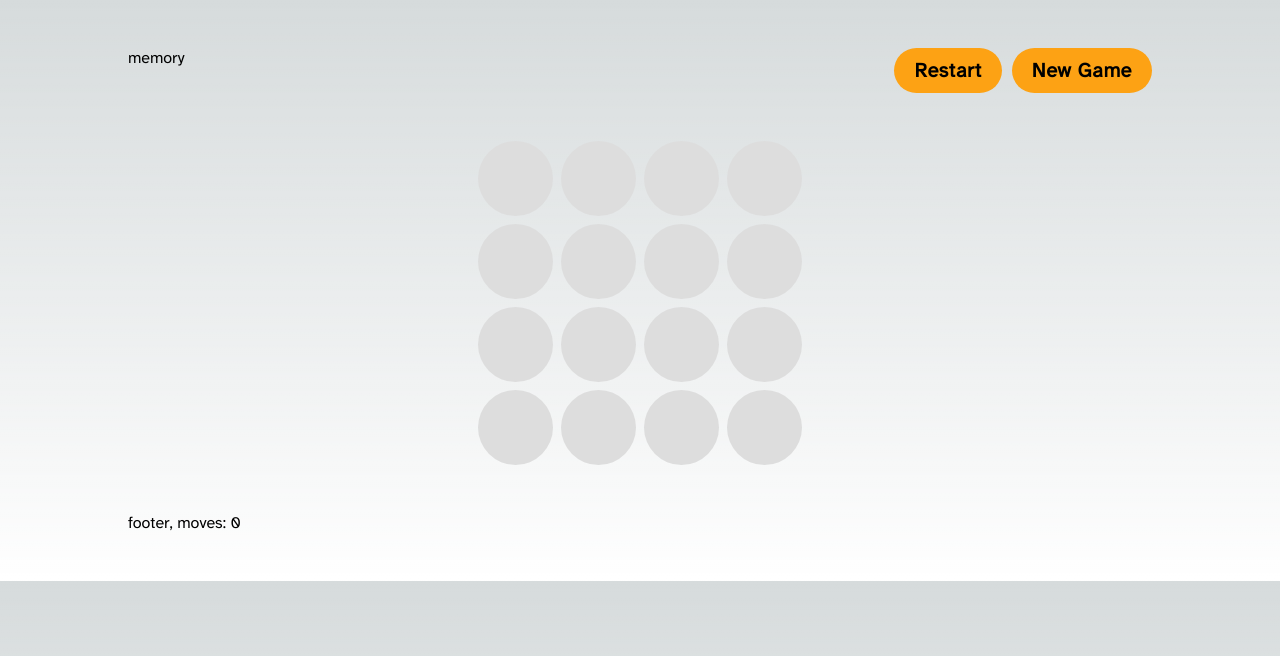
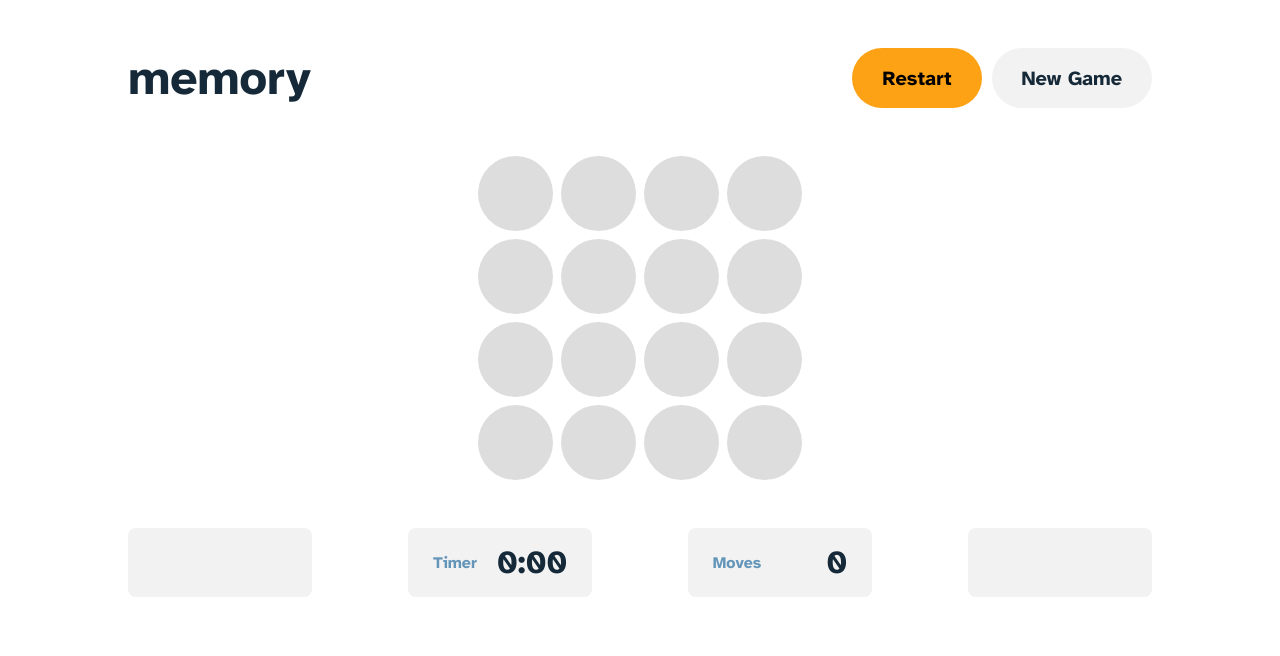
Before and after one commit to yijiuntay/memory-game, a Next.js app: page / in a window 1280 px wide. Shown: the top 656 px of the page. Built offline with nearby package versions, Linux system fonts and the light colour scheme.

Commit message:
added footer and some styles

```diff
--- a/pages/_app.js
+++ b/pages/_app.js
@@ -2,7 +2,7 @@ import { Atkinson_Hyperlegible } from "@next/font/google";
 import "@/styles/globals.css";
 
 const atkinsonHyperlegible = Atkinson_Hyperlegible({
-  weight: "400",
+  weight: "700",
   subsets: ["latin"],
 });
 
--- a/pages/index.js
+++ b/pages/index.js
@@ -72,6 +72,22 @@ export default function Home() {
     }
   };
 
+  const Footer = () => (
+    <div className={styles.footer}>
+      <div className={styles.footerItem}></div>
+
+      <div className={styles.footerItem}>
+        <span className={styles.textSecondary}>Timer</span>
+        <span className={styles.textLevel2}>0:00</span>
+      </div>
+      <div className={styles.footerItem}>
+        <span className={styles.textSecondary}>Moves</span>
+        <span className={styles.textLevel2}>{Math.floor(flips / 2)}</span>
+      </div>
+      <div className={styles.footerItem}></div>
+    </div>
+  );
+
   useEffect(() => {
     if (matchedItems.length === 16) {
       setGameOver(true);
@@ -92,22 +108,24 @@ export default function Home() {
       </Head>
       <main className={styles.main}>
         <nav className={styles.nav}>
-          <span>memory</span>
+          <span className={styles.textLevel1}>memory</span>
           <div className={styles.navButtonContainer}>
             <button
-              className={styles.buttonPrimary}
+              className={`${styles.button} ${styles.primary}`}
               onClick={() => initialize()}
             >
               Restart
             </button>
-            <button className={styles.buttonPrimary}>New Game</button>
+            <button className={`${styles.button} ${styles.secondary}`}>
+              New Game
+            </button>
           </div>
         </nav>
         <div className={styles.boardContainer}>
           <Board />
         </div>
 
-        <div>footer, moves: {Math.floor(flips / 2)}</div>
+        <Footer />
       </main>
     </>
   );
--- a/styles/Home.module.css
+++ b/styles/Home.module.css
@@ -1,27 +1,15 @@
 .main {
   padding: 6vh 10vw;
-}
+  height: 100vh;
 
   .nav {
     display: flex;
     justify-content: space-between;
-}
 
     .navButtonContainer {
       display: flex;
       gap: 10px;
     }
-
-.buttonPrimary {
-  padding: 10px 20px;
-  font-weight: bold;
-  font-size: 20px;
-  font-family: inherit;
-  border-radius: 24px;
-  border: none;
-  cursor: pointer;
-  letter-spacing: 0.03em;
-  background-color: var(--button-primary);
   }
 
   .boardContainer {
@@ -29,3 +17,50 @@
     justify-content: center;
     padding: 6vh 0;
   }
+
+  .footer {
+    display: flex;
+    justify-content: space-between;
+
+    .footerItem {
+      width: 18%;
+      background: var(--button-secondary);
+      padding: 15px 25px;
+      border-radius: 8px;
+      display: flex;
+      justify-content: space-between;
+      align-items: center;
+    }
+  }
+}
+
+.button {
+  padding: 10px 30px;
+  font-size: 20px;
+  font-family: inherit;
+  font-weight: inherit;
+  border-radius: 30px;
+  border: none;
+  cursor: pointer;
+
+  &.primary {
+    background-color: var(--button-primary);
+  }
+
+  &.secondary {
+    background-color: var(--button-secondary);
+    color: var(--text-primary);
+  }
+}
+
+.textLevel1 {
+  font-size: 48px;
+}
+
+.textSecondary {
+  color: var(--text-secondary);
+}
+
+.textLevel2 {
+  font-size: 32px;
+}
--- a/styles/globals.css
+++ b/styles/globals.css
@@ -48,13 +48,17 @@
   --menu-hover: #6395b8;
   --text-primary: #152938;
   --text-white: #fcfcfc;
+  --text-secondary: #6395b8;
 }
 
 @media (prefers-color-scheme: dark) {
   :root {
-    --foreground-rgb: 255, 255, 255;
+    /* --foreground-rgb: 255, 255, 255;
     --background-start-rgb: 0, 0, 0;
-    --background-end-rgb: 0, 0, 0;
+    --background-end-rgb: 0, 0, 0; */
+    --foreground-rgb: 0, 0, 0;
+    --background-start-rgb: 214, 219, 220;
+    --background-end-rgb: 255, 255, 255;
 
     --primary-glow: radial-gradient(rgba(1, 65, 255, 0.4), rgba(1, 65, 255, 0));
     --secondary-glow: linear-gradient(
@@ -96,13 +100,15 @@ body {
 }
 
 body {
-  color: rgb(var(--foreground-rgb));
+  /* color: rgb(var(--foreground-rgb));
   background: linear-gradient(
       to bottom,
       transparent,
       rgb(var(--background-end-rgb))
     )
-    rgb(var(--background-start-rgb));
+    rgb(var(--background-start-rgb)); */
+  color: var(--text-primary);
+  background: rgb(var(--background-end-rgb));
 }
 
 a {
```
Lines whose indentation alone changed are shown as unchanged.
